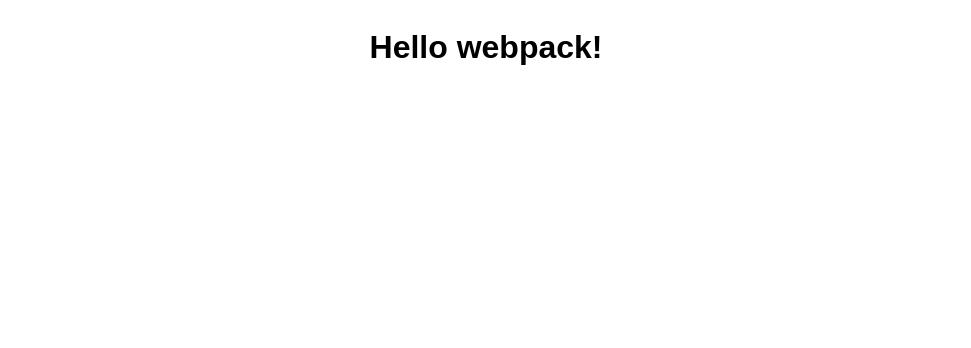
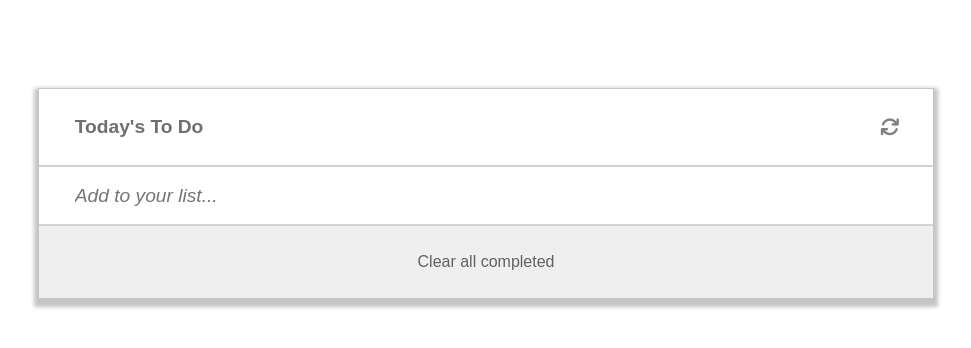
Before and after one commit to tobuya/To-Do-List, a website built with webpack: page dist/index.html in a window 1280 px wide. Shown: the whole page, without its empty margins (154-1125 px from the left). Built offline with nearby package versions, Linux system fonts and the light colour scheme.

Commit message:
Update the HTML file in the dist directory to the latest version of the project

```diff
--- a/dist/index.html
+++ b/dist/index.html
@@ -1 +1,27 @@
-<!doctype html><html lang="en"><head><meta charset="UTF-8"><meta http-equiv="X-UA-Compatible" content="IE=edge"><meta name="viewport" content="width=device-width,initial-scale=1"><title>To Do List</title><script defer="defer" src="main.js"></script></head><body><h1>Hello webpack!</h1></body></html>
+<!DOCTYPE html>
+<html lang="en">
+<head>
+    <meta charset="UTF-8">
+    <meta http-equiv="X-UA-Compatible" content="IE=edge">
+    <meta name="viewport" content="width=device-width, initial-scale=1.0">
+    <title>To Do List</title>
+    <link rel="stylesheet" href="https://cdnjs.cloudflare.com/ajax/libs/font-awesome/6.2.1/css/all.min.css" integrity="sha512-MV7K8+y+gLIBoVD59lQIYicR65iaqukzvf/nwasF0nqhPay5w/9lJmVM2hMDcnK1OnMGCdVK+iQrJ7lzPJQd1w==" crossorigin="anonymous" referrerpolicy="no-referrer" />
+    <link href="https://fonts.googleapis.com/icon?family=Material+Icons" rel="stylesheet">
+<script defer src="main.js"></script></head>
+<body>
+    <section class="todo-list">
+        <div class="title-holder">
+          <h3>Today's To Do</h3>
+          <i id="refresh" class="fa-solid fa-arrows-rotate"></i>
+        </div>
+        <hr>
+        <div class="input-container">
+            <input type="text" class="add-to-list" placeholder="Add to your list...">
+            <i class="material-icons">&#xe31b</i>
+        </div>
+        <hr>
+        <div class="lists"></div>
+        <button type="button" class="clear-all">Clear all completed</button>
+    </section>
+</body>
+</html>
```
